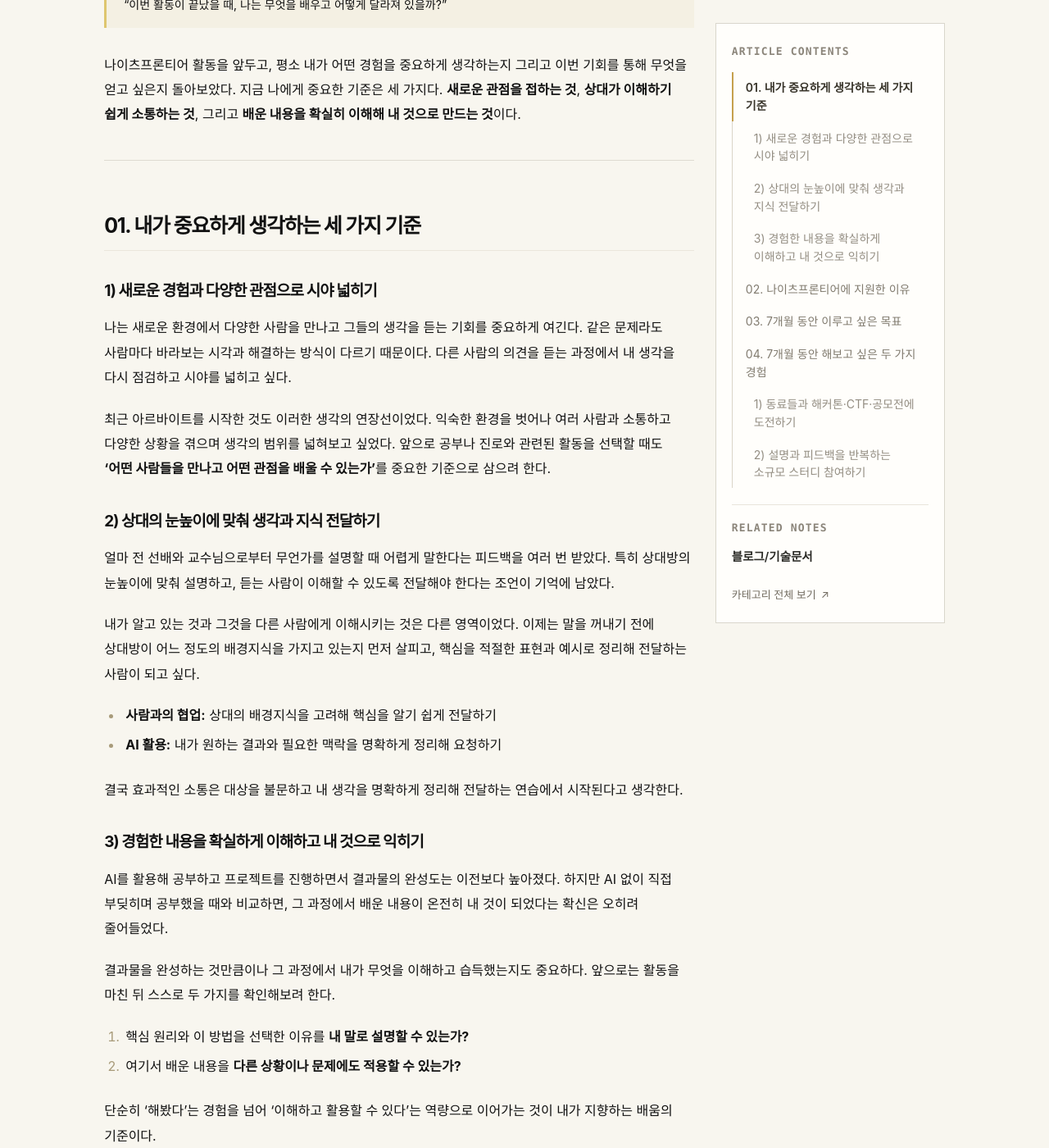
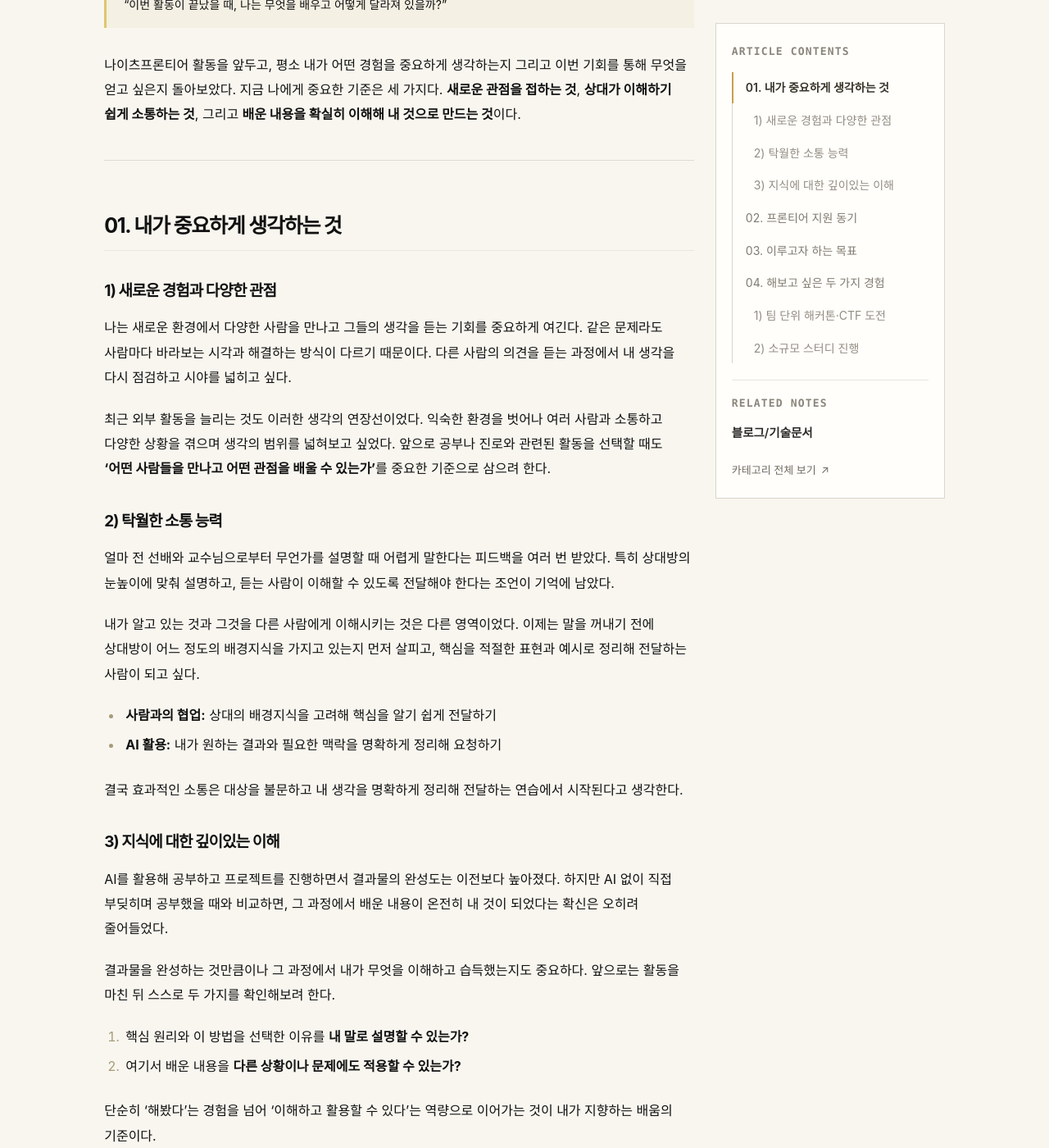
Before and after one commit to cprtmchzh/cprtmchzh.github.io, a Jekyll site: the page built from _posts/2026-11-09-knight-frontier-values-and-goals.md, in a window 1280 px wide and 1400 px high, scrolled down 441 px. Shown: the whole window at 82% size. Built offline with Jekyll 4.4.1, drawn with Linux system fonts in a browser that asks for light colours; some web fonts are replaced; some of the changed text lies outside the part shown.

Commit message:
Revise content and headings for clarity and focus
Updated the content structure and headings for clarity and emphasis on key learning objectives and experiences.

```diff
--- a/_posts/2026-11-09-knight-frontier-values-and-goals.md
+++ b/_posts/2026-11-09-knight-frontier-values-and-goals.md
@@ -14,15 +14,15 @@ sample: false
 
 ---
 
-## 01. 내가 중요하게 생각하는 세 가지 기준
+## 01. 내가 중요하게 생각하는 것
 
-### 1) 새로운 경험과 다양한 관점으로 시야 넓히기
+### 1) 새로운 경험과 다양한 관점
 
 나는 새로운 환경에서 다양한 사람을 만나고 그들의 생각을 듣는 기회를 중요하게 여긴다. 같은 문제라도 사람마다 바라보는 시각과 해결하는 방식이 다르기 때문이다. 다른 사람의 의견을 듣는 과정에서 내 생각을 다시 점검하고 시야를 넓히고 싶다.
 
-최근 아르바이트를 시작한 것도 이러한 생각의 연장선이었다. 익숙한 환경을 벗어나 여러 사람과 소통하고 다양한 상황을 겪으며 생각의 범위를 넓혀보고 싶었다. 앞으로 공부나 진로와 관련된 활동을 선택할 때도 **'어떤 사람들을 만나고 어떤 관점을 배울 수 있는가'**를 중요한 기준으로 삼으려 한다.
+최근 외부 활동을 늘리는 것도 이러한 생각의 연장선이었다. 익숙한 환경을 벗어나 여러 사람과 소통하고 다양한 상황을 겪으며 생각의 범위를 넓혀보고 싶었다. 앞으로 공부나 진로와 관련된 활동을 선택할 때도 **'어떤 사람들을 만나고 어떤 관점을 배울 수 있는가'**를 중요한 기준으로 삼으려 한다.
 
-### 2) 상대의 눈높이에 맞춰 생각과 지식 전달하기
+### 2) 탁월한 소통 능력
 
 얼마 전 선배와 교수님으로부터 무언가를 설명할 때 어렵게 말한다는 피드백을 여러 번 받았다. 특히 상대방의 눈높이에 맞춰 설명하고, 듣는 사람이 이해할 수 있도록 전달해야 한다는 조언이 기억에 남았다.
 
@@ -33,7 +33,7 @@ sample: false
 
 결국 효과적인 소통은 대상을 불문하고 내 생각을 명확하게 정리해 전달하는 연습에서 시작된다고 생각한다.
 
-### 3) 경험한 내용을 확실하게 이해하고 내 것으로 익히기
+### 3) 지식에 대한 깊이있는 이해
 
 AI를 활용해 공부하고 프로젝트를 진행하면서 결과물의 완성도는 이전보다 높아졌다. 하지만 AI 없이 직접 부딪히며 공부했을 때와 비교하면, 그 과정에서 배운 내용이 온전히 내 것이 되었다는 확신은 오히려 줄어들었다.
 
@@ -46,7 +46,7 @@ AI를 활용해 공부하고 프로젝트를 진행하면서 결과물의 완성
 
 ---
 
-## 02. 나이츠프론티어에 지원한 이유
+## 02. 프론티어 지원 동기
 
 이번 **Knight Frontier 3기**에 지원한 가장 큰 이유는 새로운 환경에서 다양한 사람들과 소통하며 함께 문제를 해결하는 경험을 쌓고 싶었기 때문이다.
 
@@ -54,7 +54,7 @@ AI를 활용해 공부하고 프로젝트를 진행하면서 결과물의 완성
 
 ---
 
-## 03. 7개월 동안 이루고 싶은 목표
+## 03. 이루고자 하는 목표
 
 7개월간의 활동을 통해 다음과 같은 변화를 만들고 싶다.
 
@@ -62,15 +62,15 @@ AI를 활용해 공부하고 프로젝트를 진행하면서 결과물의 완성
 | :--- | :--- | :--- |
 | **협업과 시야** | 익숙한 방식과 관점으로 문제를 바라봄 | 다양한 의견의 배경을 이해하고, 팀의 방향을 함께 조율하는 능력 기르기 |
 | **소통과 전달** | 알고 있는 내용을 설명할 때 다소 어렵게 전달함 | 상대의 배경지식에 맞춰 설명하고, 피드백을 바탕으로 전달 방식 개선하기 |
-| **학습과 내재화** | AI 활용 시 결과물 대비 내재화에 대한 확신이 부족함 | 핵심 원리와 적용 이유를 설명하고, 새로운 상황에도 기술을 활용할 수 있을 만큼 익히기 |
+| **심화 학습** | AI 활용 시 결과물 대비 내재화에 대한 확신이 부족함 | 핵심 원리와 적용 이유를 설명하고, 새로운 상황에도 기술을 활용할 수 있을 만큼 익히기 |
 
 활동이 끝났을 때는 어떤 경험을 했는지 나열하는 것에 그치지 않고, **그 과정에서 무엇을 배웠고 어떤 점이 달라졌는지** 구체적으로 말할 수 있기를 바란다.
 
 ---
 
-## 04. 7개월 동안 해보고 싶은 두 가지 경험
+## 04. 해보고 싶은 두 가지 경험
 
-### 1) 동료들과 해커톤·CTF·공모전에 도전하기
+### 1) 팀 단위 해커톤·CTF 도전
 
 나이츠프론티어에서 만난 동료들과 팀을 구성해 해커톤이나 CTF와 같은 대회, 공모전에 참여해보고 싶다. 준비와 참여 과정에서 각자의 강점과 관점을 살피고, 문제 해결 방법과 역할을 조율하며 함께 목표를 이루는 경험을 쌓고 싶다.
 
@@ -79,7 +79,7 @@ AI를 활용해 공부하고 프로젝트를 진행하면서 결과물의 완성
 - **전략 조율과 소통:** 팀원들이 제안한 접근법의 장점과 한계를 함께 검토하고, 선택한 이유와 진행 상황을 이해하기 쉽게 공유하기
 - **문제 해결과 복기:** 내가 맡은 문제나 기능의 해결 과정을 정리하고 핵심 원리와 선택한 방법의 이유를 설명하기. 충분히 이해하지 못한 부분은 대회 이후 다시 공부하고 적용해보며 내 것으로 익히기
 
-### 2) 설명과 피드백을 반복하는 소규모 스터디 참여하기
+### 2) 소규모 스터디 진행
 
 동료들과 각자 공부한 내용이나 관심 있는 주제를 설명하고 질문하는 소규모 스터디를 해보고 싶다. 일방적으로 지식을 전달하는 자리가 아니라, 배운 것을 명확히 설명하고 점검하는 과정으로 삼고 싶다.
 
```
